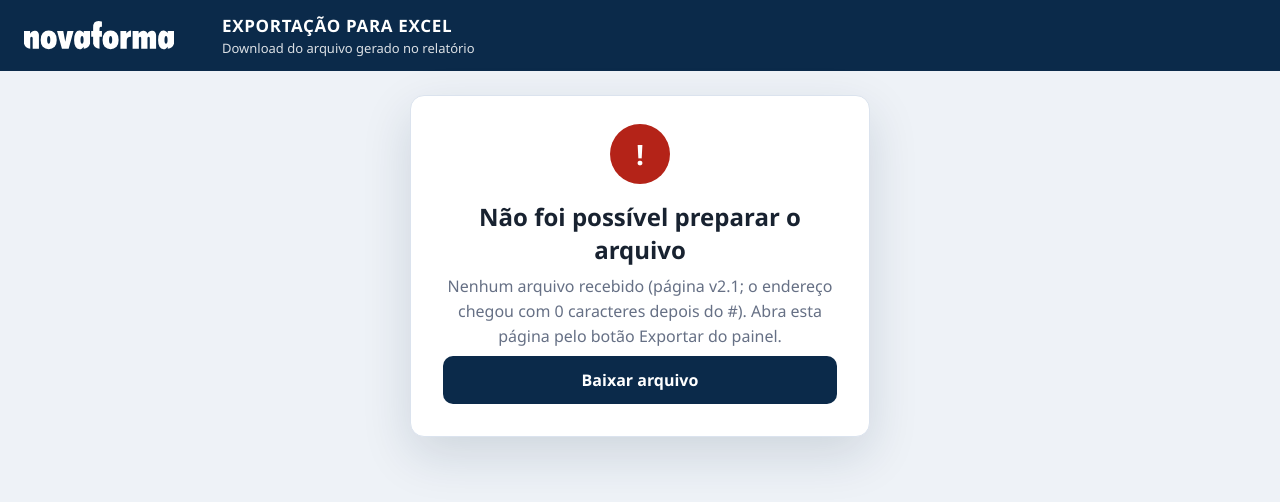
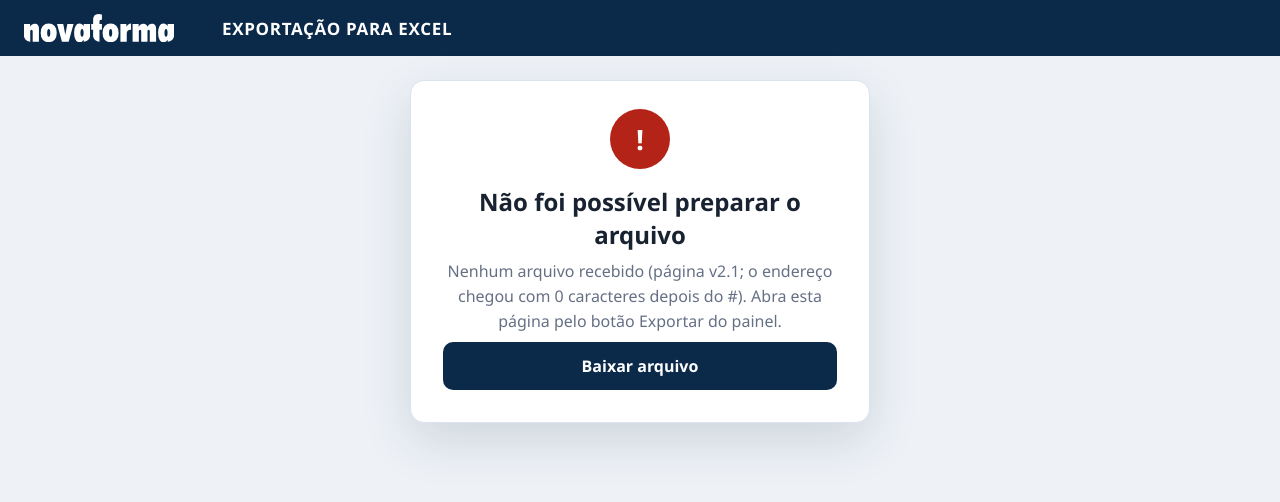
Before and after one commit to inteligenciadevendasNovaforma/novaforma-bi-exportar, a plain HTML site: page download-page/index.html in a window 1280 px wide. Drawn offline with Linux system fonts and the light colour scheme.

Commit message:
Cabeçalho sem subtítulo
Co-Authored-By: Claude Sonnet 5.5 <noreply@anthropic.com>
Claude-Session: https://claude.ai/code/session_01TxG9fixsovkamdu5bAFME2

```diff
--- a/download-page/index.html
+++ b/download-page/index.html
@@ -35,7 +35,7 @@ a.bt{display:block;padding:13px 18px;color:#fff;background:#0B2A4A;border-radius
     <path d="M516.262,58.33q-.506,1.231-1.472,1.232t-1.452-1.2a10.083,10.083,0,0,1-.483-3.572,10.041,10.041,0,0,1,.495-3.6q.494-1.219,1.44-1.219.968,0,1.472,1.231a9.847,9.847,0,0,1,.505,3.585,9.684,9.684,0,0,1-.505,3.539m.677-14.7v2.418a8.532,8.532,0,0,0-2.428-2.322A5.366,5.366,0,0,0,511.759,43a5.732,5.732,0,0,0-5.17,3.084q-1.834,3.081-1.838,8.705,0,5.575,1.86,8.682a5.744,5.744,0,0,0,5.148,3.1,5.312,5.312,0,0,0,2.741-.739,8.484,8.484,0,0,0,2.439-2.353v2.461h.068a8.9,8.9,0,0,0,7.906-6.241V43.635Z" fill="#fff"></path>
     <path d="M409.921,58.33q-.5,1.231-1.472,1.232T407,58.363a10.082,10.082,0,0,1-.483-3.572,10.017,10.017,0,0,1,.495-3.6q.492-1.219,1.44-1.219.967,0,1.472,1.231a9.846,9.846,0,0,1,.505,3.585,9.683,9.683,0,0,1-.505,3.539m.677-14.7v2.418a8.545,8.545,0,0,0-2.428-2.322A5.369,5.369,0,0,0,405.418,43a5.733,5.733,0,0,0-5.171,3.084q-1.836,3.081-1.837,8.705,0,5.575,1.86,8.682a5.741,5.741,0,0,0,5.148,3.1,5.306,5.306,0,0,0,2.74-.739,8.486,8.486,0,0,0,2.44-2.353v2.461h.068a8.9,8.9,0,0,0,7.906-6.241V43.635Z" fill="#fff"></path>
   </g>
-</svg><h2>Exportação para Excel<small>Download do arquivo gerado no relatório</small></h2></header>
+</svg><h2>Exportação para Excel</h2></header>
 <div class="pg">
 <main>
  <div class="corpo">
```
Also changed, not shown: pagina/template.html (+1 -1 lines).
